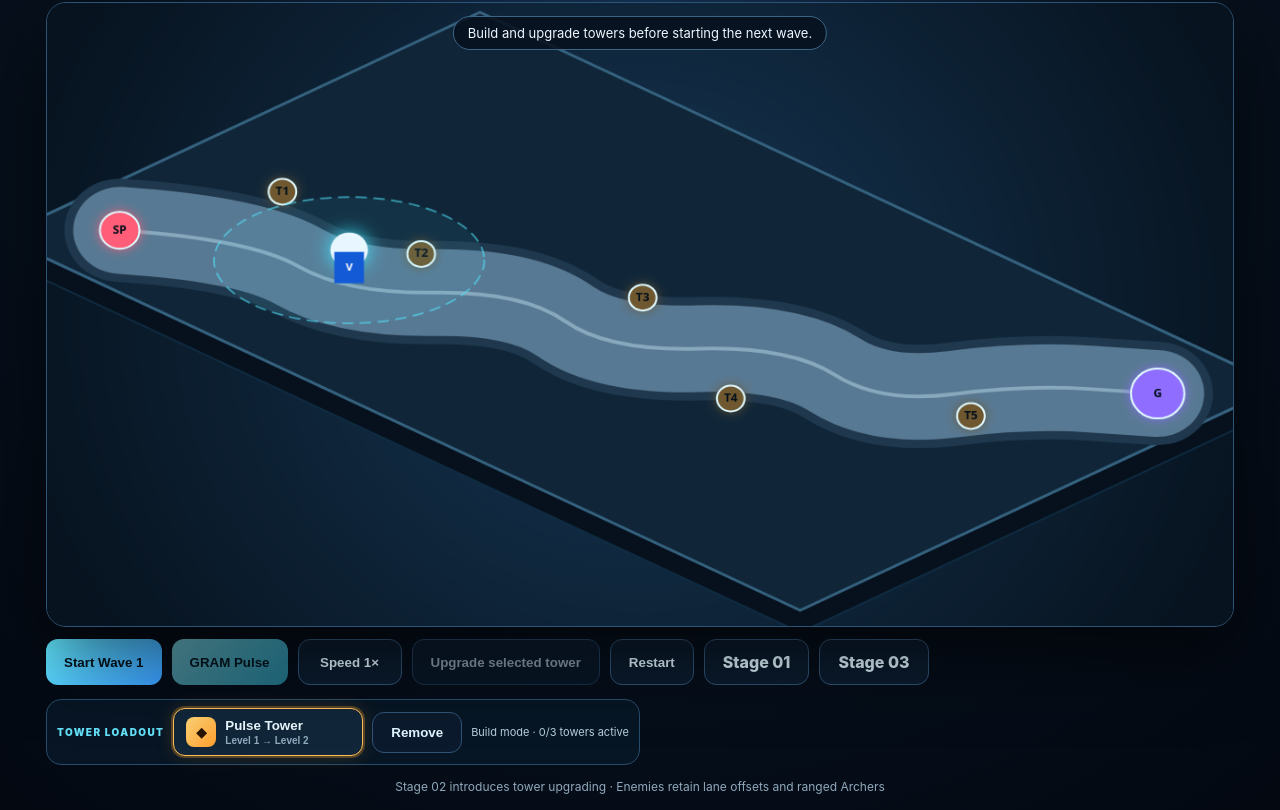
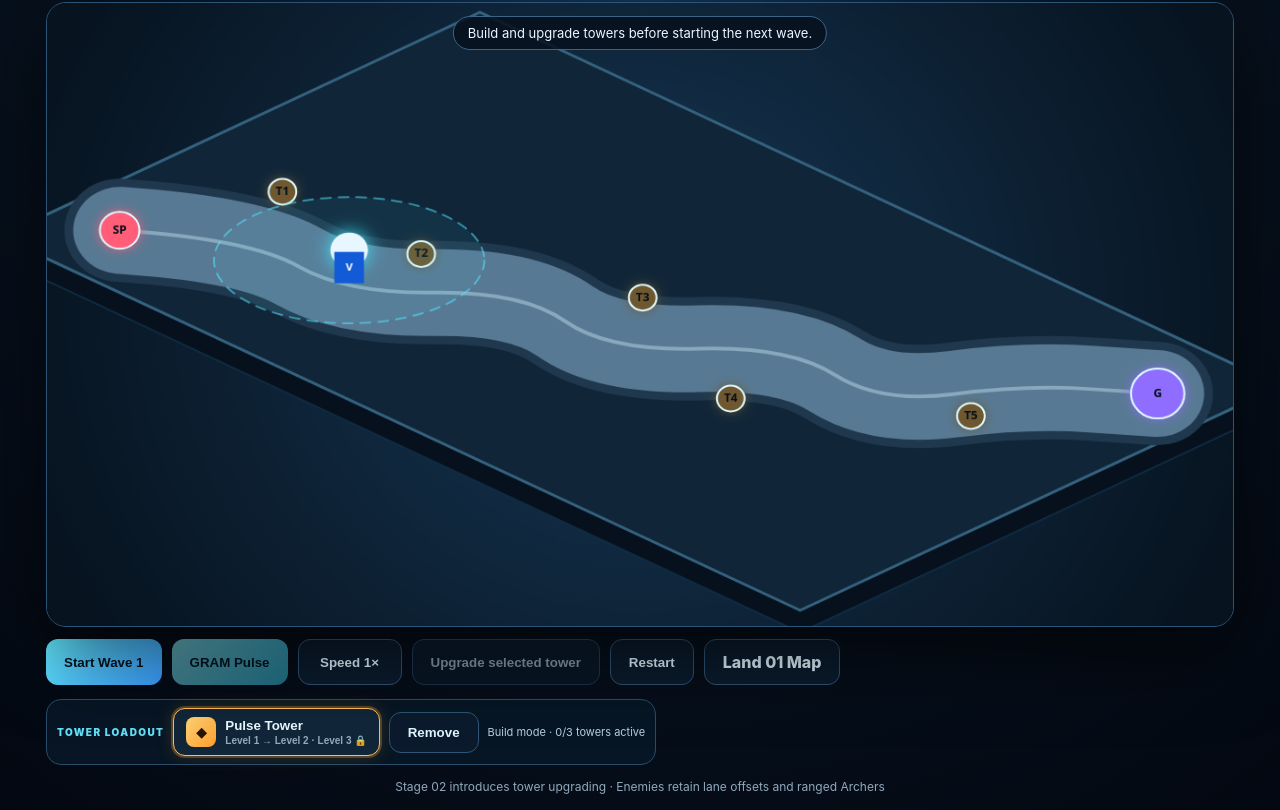
Before and after one commit to himn7980-bot/ArchAgent1, a website with bundled scripts: page gram-defenders-online/stage2.html in a window 1280 px wide. Shown: the part 95-905 px from the top of the page. Built offline with nearby package versions, Linux system fonts and the light colour scheme.

Commit message:
Sync GRAM Defenders v1.8: stage2.html

```diff
--- a/gram-defenders-online/stage2.html
+++ b/gram-defenders-online/stage2.html
@@ -24,13 +24,12 @@
         <button id="game-speed" class="secondary speed-button" type="button" aria-label="Game speed">Speed 1×</button>
         <button id="upgrade-tower" class="secondary" disabled>Upgrade selected tower</button>
         <button id="restart" class="secondary">Restart</button>
-        <a class="stage-link" href="/">Stage 01</a>
-        <a class="stage-link" href="/stage3.html">Stage 03</a>
+        <a class="stage-link" href="/levels.html">Land 01 Map</a>
       </div>
       <section class="deck" aria-label="Tower loadout">
         <span class="deck-label">TOWER LOADOUT</span>
         <button id="tower-card" class="tower-card selected" aria-pressed="true">
-          <span class="tower-icon">◆</span><span><strong>Pulse Tower</strong><small>Level 1 → Level 2</small></span>
+          <span class="tower-icon">◆</span><span><strong>Pulse Tower</strong><small>Level 1 → Level 2 · Level 3 🔒</small></span>
         </button>
         <button id="remove-tower" class="secondary mode-button" aria-pressed="false">Remove</button>
         <span id="build-status">Build mode · 0/3 towers active</span>
```
